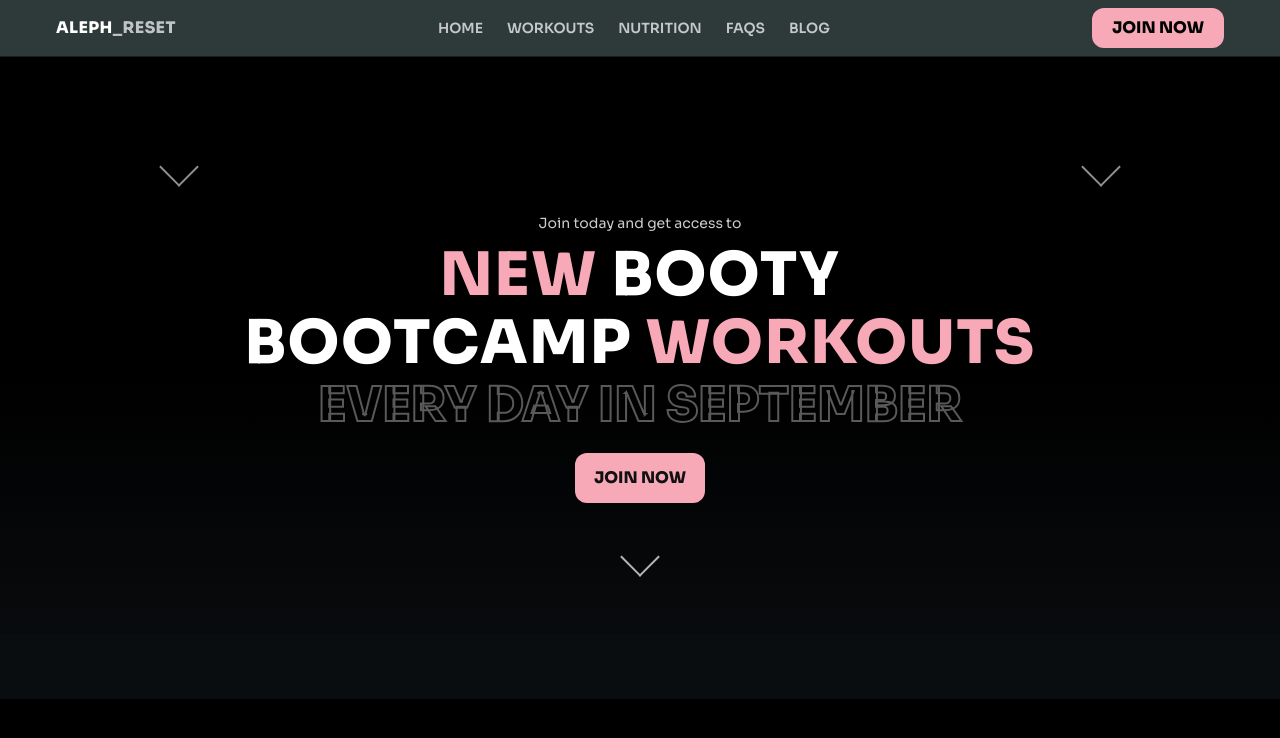
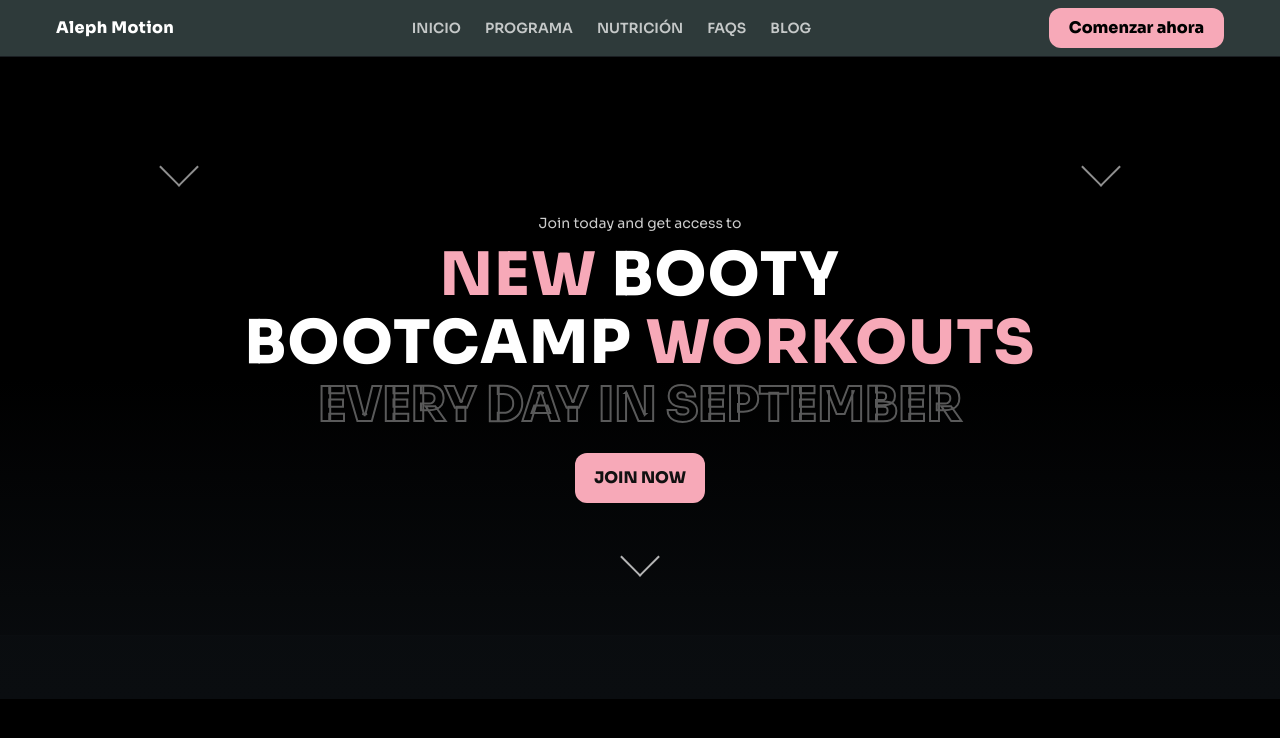
Before and after one commit to jostust/reset90-pro, a React (Vite) app: page / in a window 1280 px wide. Shown: the top 738 px of the page. Built offline with nearby package versions, Linux system fonts and the light colour scheme.

Commit message:
Update Header.jsx

```diff
--- a/src/components/Header.jsx
+++ b/src/components/Header.jsx
@@ -1,22 +1,23 @@
 export default function Header() {
   const nav = [
-    {label: "HOME", href: "#home"},
-    {label: "WORKOUTS", href: "#workouts"},
-    {label: "NUTRITION", href: "#nutrition"},
+    {label: "INICIO", href: "#home"},
+    {label: "PROGRAMA", href: "#workouts"},
+    {label: "NUTRICIÓN", href: "#nutrition"},
     {label: "FAQS", href: "#faqs"},
     {label: "BLOG", href: "#blog"}
   ];
   return (
     <header className="sticky top-0 z-50 border-b border-line bg-[#2E3A3A]">
       <div className="max-w-[1200px] mx-auto px-4 flex items-center justify-between h-14">
-        <div className="font-extrabold tracking-wide">ALEPH<span className="opacity-70">_RESET</span></div>
+        <div className="font-extrabold tracking-wide">Aleph Motion</div>
         <nav className="hidden md:flex gap-6 text-white/90 text-sm font-semibold">
           {nav.map(n => (
             <a key={n.label} href={n.href} className="hover:opacity-100 opacity-80">{n.label}</a>
           ))}
         </nav>
-        <a href="https://wa.me/XXXXXXXXXXX" target="_blank" className="bg-[#F7A9B8] text-black font-extrabold rounded-xl px-5 py-2">
-          JOIN NOW
+        <a href="https://wa.me/+529981535113" target="_blank"
+           className="bg-[#F7A9B8] text-black font-extrabold rounded-xl px-5 py-2">
+          Comenzar ahora
         </a>
       </div>
     </header>
```
